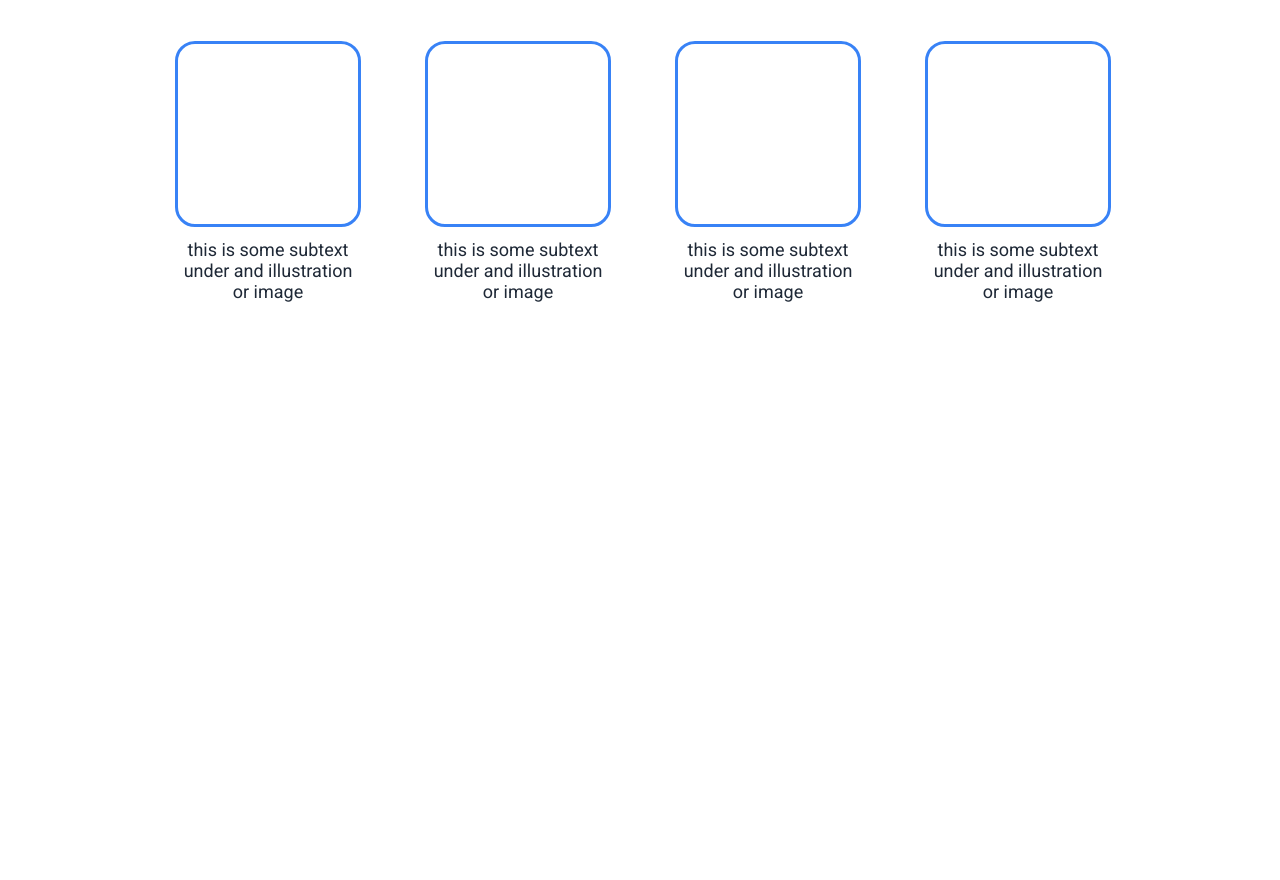
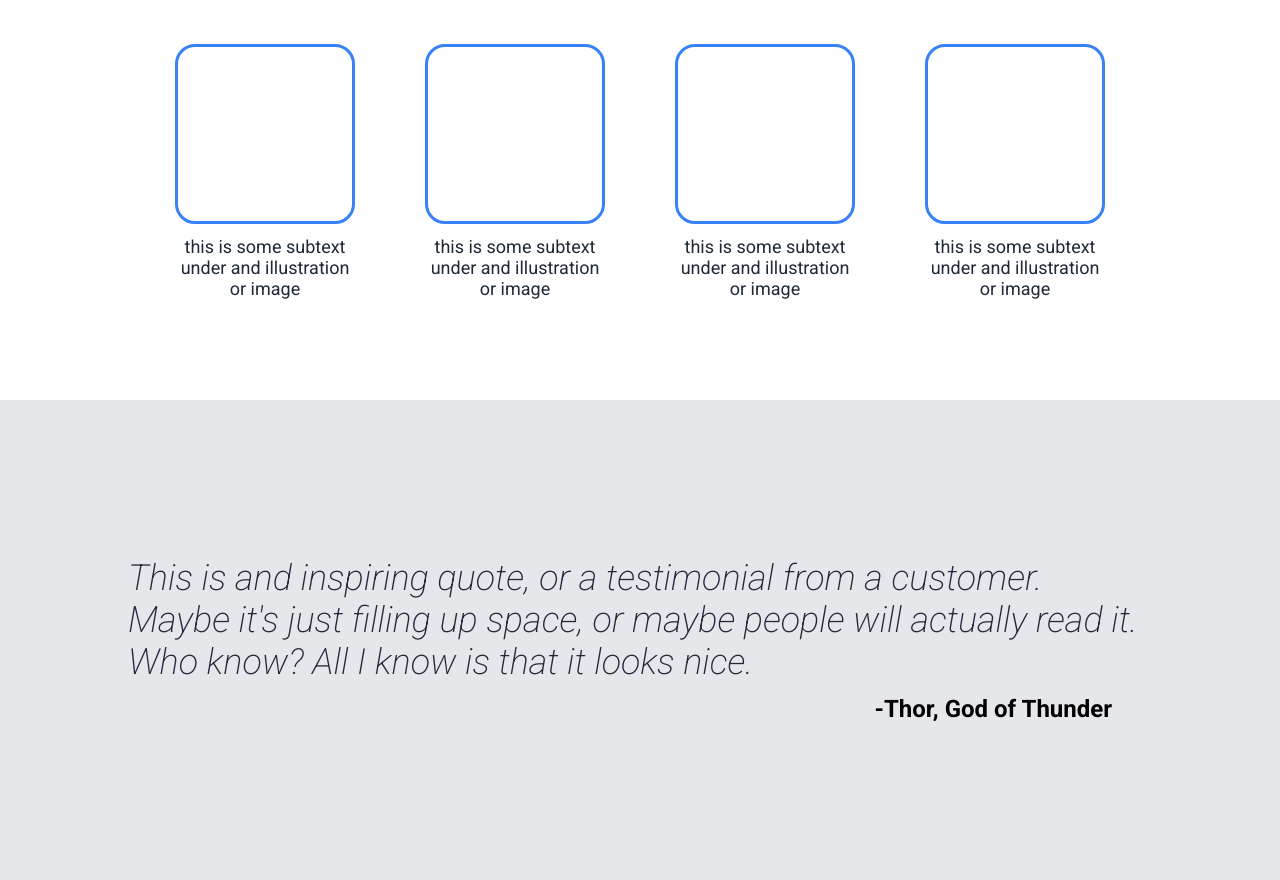
Before and after one commit to EmPiG/landing-page, a plain HTML site: page index.html in a window 1280 px wide. Shown: the part 720-1600 px from the top of the page. Before the commit the page ends 1120 px from the top, so only its background shows below. Drawn offline with Linux system fonts and the light colour scheme.

Commit message:
Added quote section and important comments to css file

```diff
--- a/index.html
+++ b/index.html
@@ -57,5 +57,12 @@
     </div>
   </section>
 
+  <section id="quote-section">
+    <div class="quote-container">
+      <p class="quote-text">This is and inspiring quote, or a testimonial from a customer. Maybe it's just filling up space, or maybe people will actually read it. Who know? All I know is that it looks nice.</p>
+      <p class="author">-Thor, God of Thunder</p>
+    </div>
+  </section>
+
 </body>
 </html>
--- a/styles.css
+++ b/styles.css
@@ -2,9 +2,10 @@
   font-family: Roboto;
   margin: 0;
   padding: 0;
+  box-sizing: border-box;
 }
 
-
+/* Hero section */
 #hero-section,
 footer {
   background-color: #1F2937;
@@ -20,6 +21,28 @@ footer {
   color: #F9FAF8;
   font-weight: 900;
   max-width: 400px;
+}
+
+.hero-container {
+  display: flex;
+  margin: 0 20vw;
+  gap: 10vh;
+}
+
+.img-container {
+  height: 230px;
+  width: 500px;
+  max-width: 500px;
+  background-color: grey;
+}
+
+.cta-button {
+  font-size: 18px;
+  color: #F9FAF8;
+  border: none;
+  padding: 8px 30px;
+  border-radius: 10px;
+  margin-top: 10px;
 }
 
 /* HEADER/NAV */
@@ -72,38 +95,40 @@ nav a {
   font-weight: 900;
 }
 
+/* Quote section */
 #quote-section {
-  color: #E5E7EB;
+  background-color: #E5E7EB;
+  height: 60vh;
+  justify-content: center;
+  align-items: center;
+  display: flex;
+}
+
+.quote-container {
+  display: flex;
+  flex-direction: column;
+  width: 80vw;
+  gap: 12px;
 }
 
 .quote-text {
   font-size: 36px;
-  font-style: light italic;
+  font-style: italic;
+  font-weight: 200;
   color: #1F2937;
 }
 
-.hero-container {
-  display: flex;
-  margin: 0 20vw;
-  gap: 10vh;
+.author {
+  display: block;
+  align-self: flex-end;
+  font-weight: bold;
+  font-size: 24px;
+  padding-right: 40px;
 }
 
-.img-container {
-  height: 230px;
-  width: 500px;
-  max-width: 500px;
-  background-color: grey;
-}
 
-.cta-button {
-  font-size: 18px;
-  color: #F9FAF8;
-  border: none;
-  padding: 8px 30px;
-  border-radius: 10px;
-  margin-top: 10px;
-}
 
+/* Frames section */
 #second-section {
   background-color: white;
   height: 70vh;
@@ -117,7 +142,7 @@ nav a {
 
 .frame-group {
   display: flex;
-  flex-flow: row wrap;
+  flex-flow: row nowrap;
   gap: 70px;
   justify-content: center;
   align-items: center;
```
